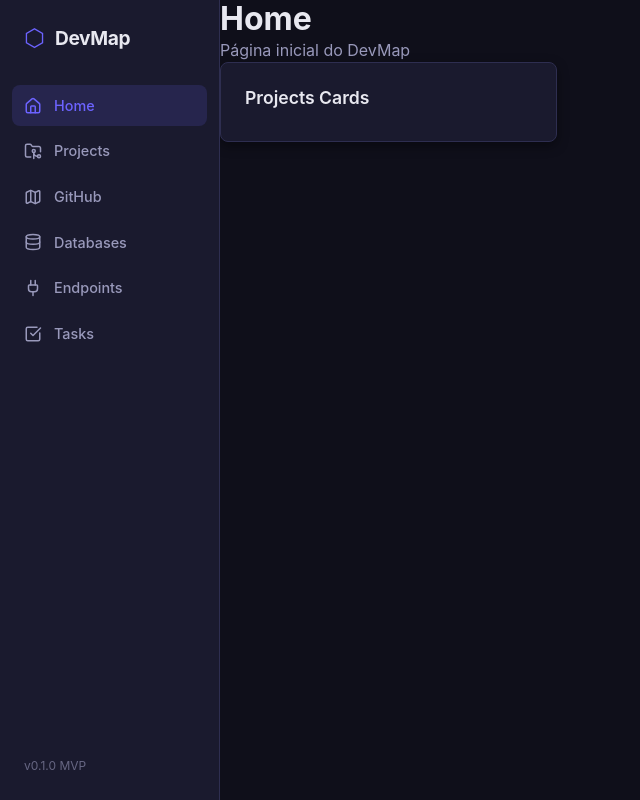
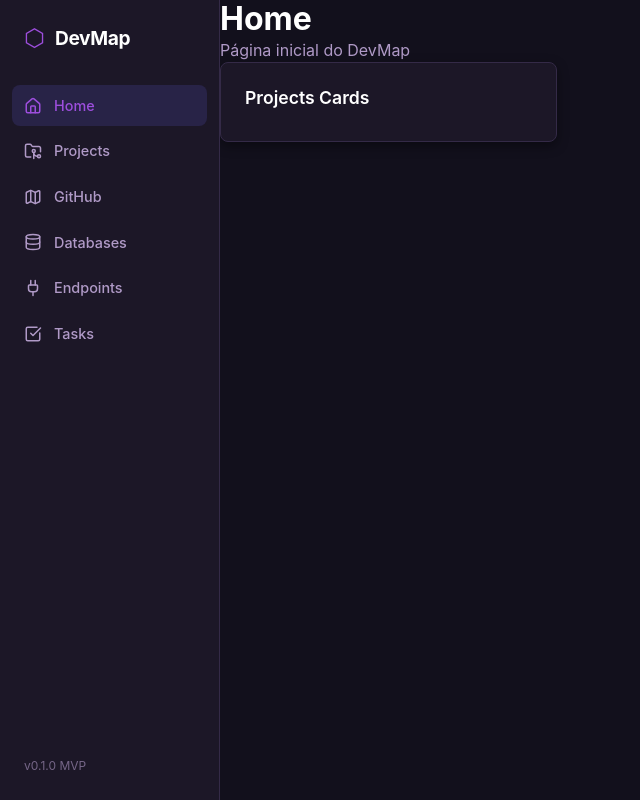
Before and after one commit to lukinhasc-dev/devmap, a React (Vite) app in the folder frontend/: page / in a window 1280 px wide. Shown: the whole page, without its empty margins (0-640 px from the left). Built offline with nearby package versions, Linux system fonts and the light colour scheme.

Commit message:
feat: adicionado icon e svg da logotipo oficial do devmap

```diff
--- a/frontend/src/styles/global.css
+++ b/frontend/src/styles/global.css
@@ -6,14 +6,14 @@
 :root {
     --font-family: 'Inter', system-ui, sans-serif;
 
-    --color-bg: #0f0f1a;
-    --color-surface: #1a1a2e;
-    --color-elevated: #252541;
-    --color-border: #2e2e50;
-    --color-primary: #6c63ff;
+    --color-bg: #12101c;
+    --color-surface: #1c1727;
+    --color-elevated: #261f34;
+    --color-border: #342a47;
+    --color-primary: #9d4edd;
 
-    --color-text: #e8e8f0;
-    --color-muted: #9999bb;
+    --color-text: #ffffff;
+    --color-muted: #b09ac7;
 
     --radius: 8px;
     --shadow: 0 4px 12px rgba(0, 0, 0, 0.4);
```
Also changed, not shown: frontend/src/public/favicon.svg (added), 1 other file (tests, documents, lock files or other folders).
